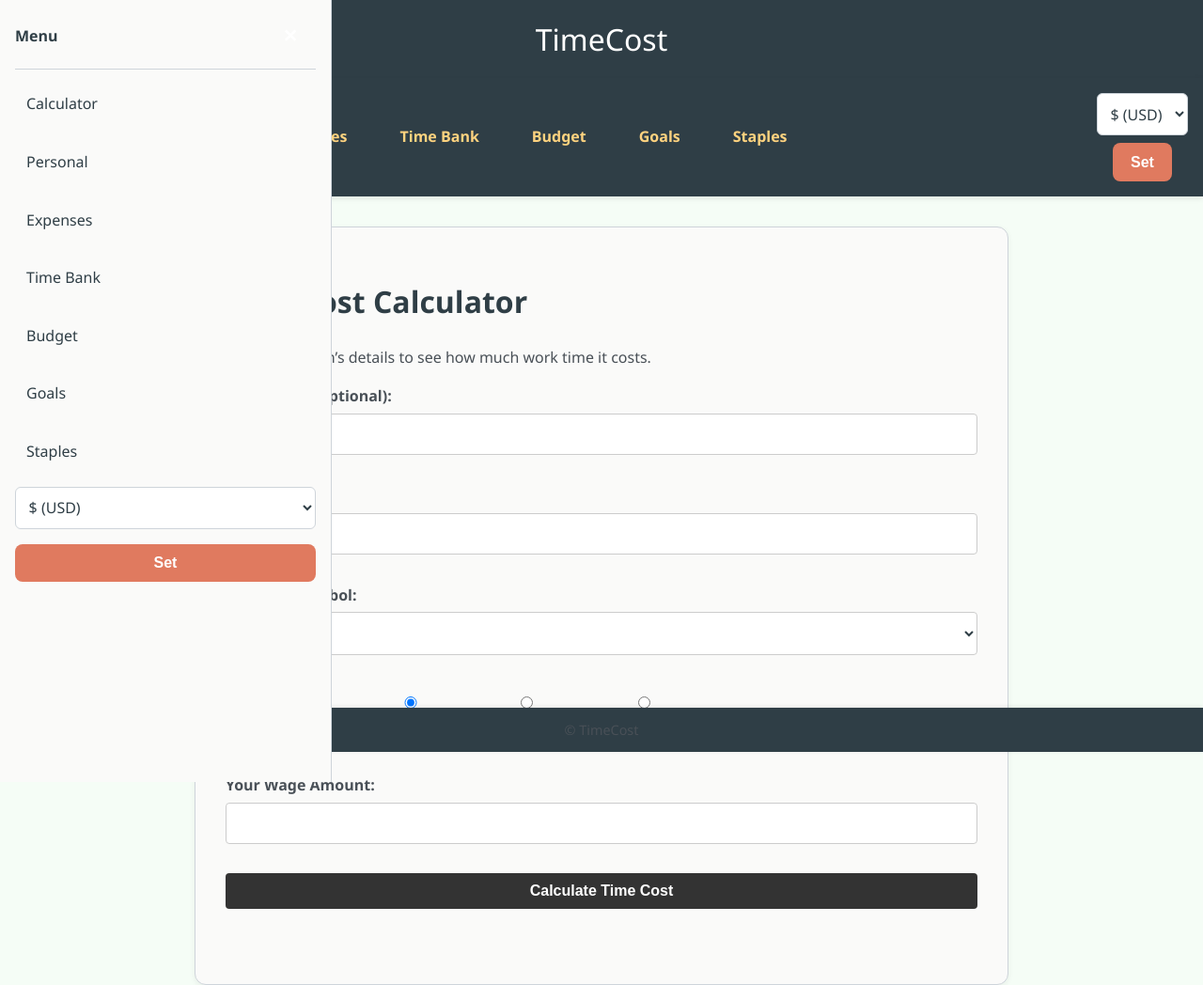
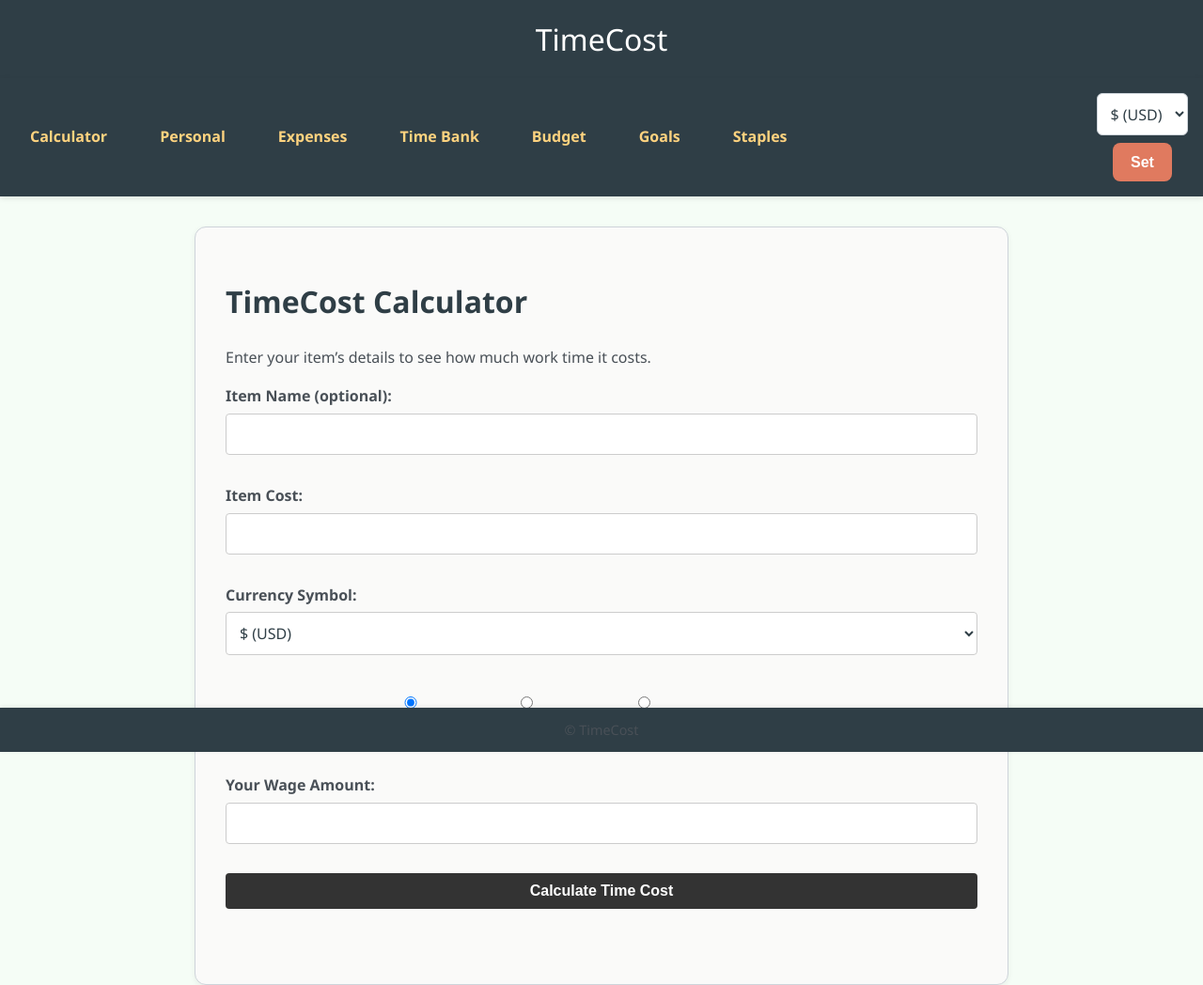
Before and after one commit to HandsomeSandwich/TimeCost, a Flask app: page / in a window 1280 px wide. Shown: the whole page at 94% size. Run offline with Flask 3, Linux system fonts and the light colour scheme.

Commit message:
Fix mobile drawer sticking open on desktop and improve responsive nav

```diff
--- a/static/style.css
+++ b/static/style.css
@@ -234,6 +234,14 @@
     justify-content: space-between;
     padding: 0.75rem 1rem;
     gap: 0.75rem;
+  }
+}
+
+/* Safety: never show the mobile drawer/backdrop on desktop */
+@media (min-width: 721px) {
+  .drawer,
+  .drawer-backdrop {
+    display: none !important;
   }
 }
 
--- a/templates/base.html
+++ b/templates/base.html
@@ -111,6 +111,16 @@
     document.addEventListener("keydown", (e) => {
       if (e.key === "Escape") closeDrawer();
     });
+
+    // ✅ Auto-close if viewport is desktop
+    function closeIfDesktop() {
+      if (window.matchMedia("(min-width: 721px)").matches) {
+        closeDrawer();
+      }
+    }
+
+    window.addEventListener("resize", closeIfDesktop);
+    closeIfDesktop(); // run once on load too
   })();
 </script>
 
```
